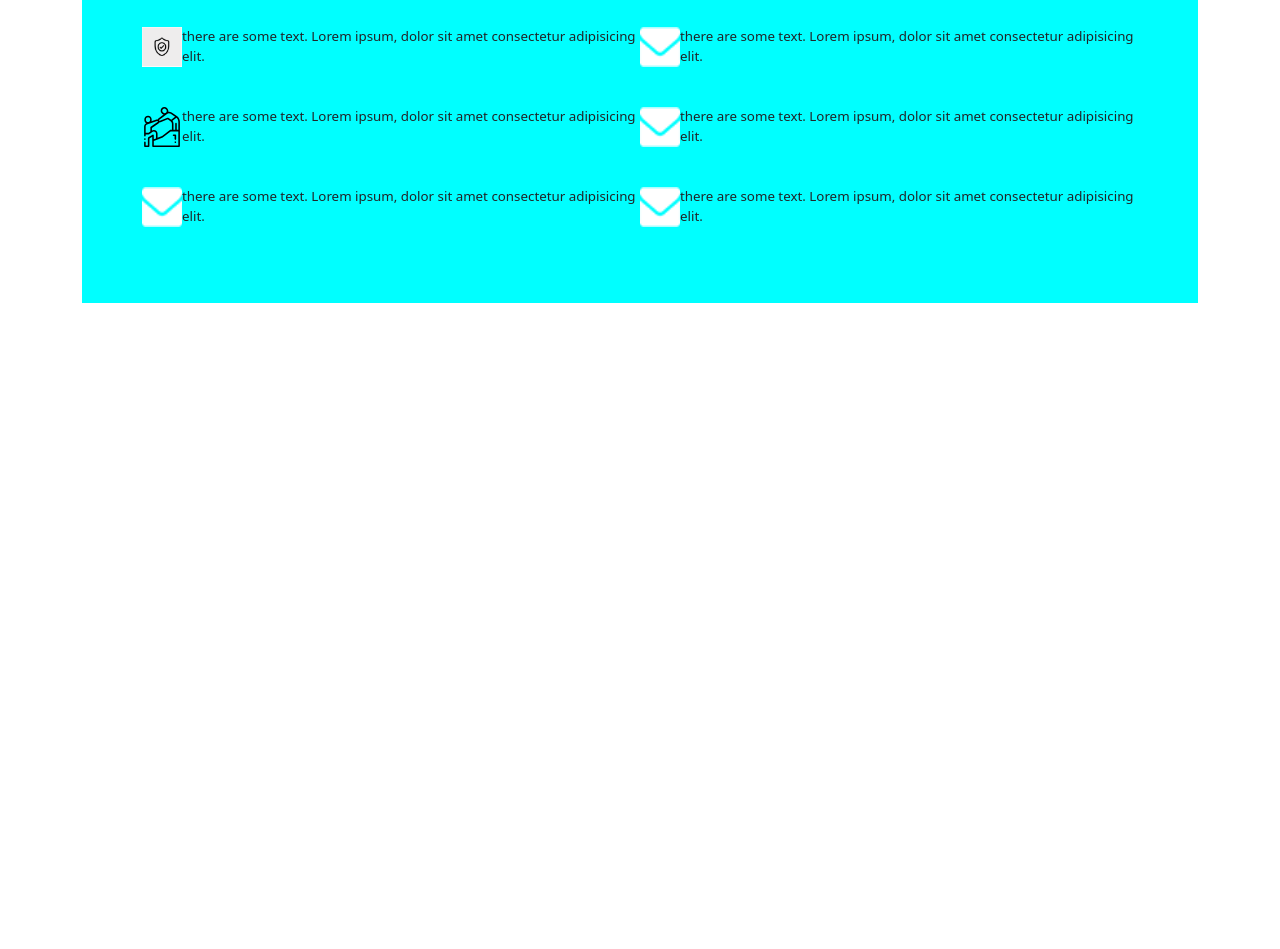
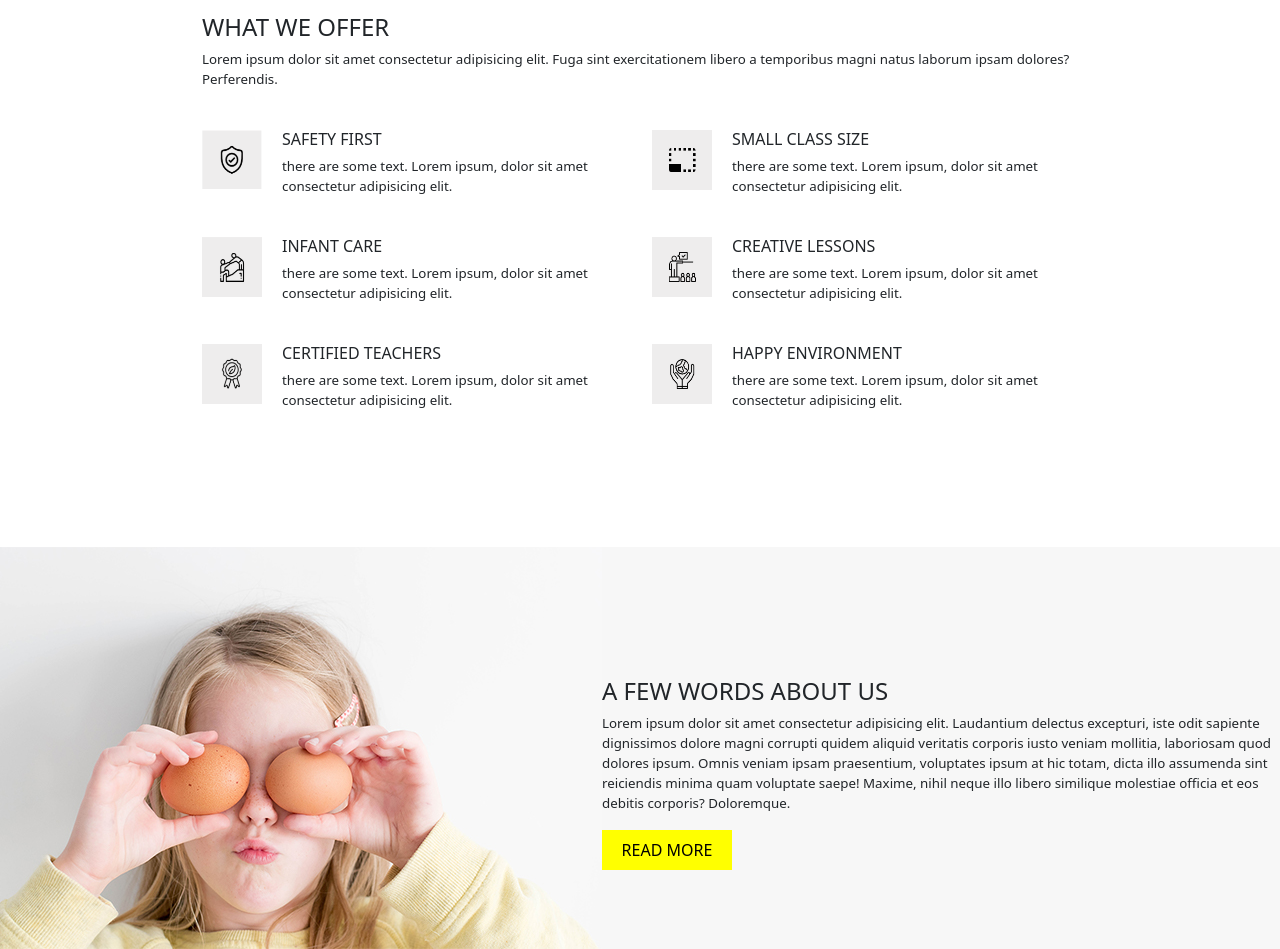
Before and after one commit to yeasin168703/Mern-Stack, a plain HTML site: page Project-1/index.html in a window 1280 px wide. Shown: the part 713-1662 px from the top of the page. Before the commit the page ends 1016 px from the top, so only its background shows below. Drawn offline with nearby package versions, Linux system fonts and the light colour scheme.

Commit message:
Add some code

```diff
--- a/Project-1/index.html
+++ b/Project-1/index.html
@@ -88,27 +88,48 @@
       <!-- carousel end -->
 
 
-      <!-- box-div start -->
+      <!-- banner section start -->
 
-      <section class="container">
+      <section class="container text">
+
+
 
         <div class="col-row">
+
+          <div class="row">
+            <h4>WHAT WE OFFER</h4>
+            <p>Lorem ipsum dolor sit amet consectetur adipisicing elit. Fuga sint exercitationem libero a temporibus magni natus laborum ipsam dolores? Perferendis.</p>
             <div class="col">
               <div class="row">
 
                 <div class="d-flex mt-4">
-                <img src="./asset/Safety-first.png" alt="" style="width: 40px; height: 40px;">
+                  <img src="./asset/Safety-first.png" alt="" style="width: 60px; height: 60px;">
+
+                  <div class="font">
+                    <h6>SAFETY FIRST</h6>
                     <p>there are some text.  Lorem ipsum, dolor sit amet consectetur adipisicing elit. </p>
                   </div>
 
+                </div>
+
                 <div class="d-flex mt-4">
-                <img src="./asset/help.svg" alt="" style="width: 40px; height: 40px;">
+                  <img src="./asset/help.png" alt="" style="width: 60px; height: 60px;">
+
+                  <div class="font">
+                    <h6>INFANT CARE</h6>
                     <p>there are some text.  Lorem ipsum, dolor sit amet consectetur adipisicing elit. </p>
                   </div>
 
+                </div>
+
                 <div class="d-flex mt-4">
-                <img src="/asset/envelope-white.png" alt="" style="width: 40px; height: 40px;">
+                  <img src="./asset/Certified--.png" alt="" style="width: 60px; height: 60px;">
+
+                  <div class="font">
+                    <h6>CERTIFIED TEACHERS</h6>
                     <p>there are some text.  Lorem ipsum, dolor sit amet consectetur adipisicing elit. </p>
+                  </div>
+
                 </div>
 
               </div>
@@ -118,27 +139,54 @@
               <div class="row">
 
                 <div class="d-flex mt-4">
-                <img src="/asset/envelope-white.png" alt="" style="width: 40px; height: 40px;">
+                  <img src="./asset/Small class.png" alt="" style="width: 60px; height: 60px;">
+
+                  <div class="font">
+                    <h6>SMALL CLASS SIZE</h6>
                     <p>there are some text.  Lorem ipsum, dolor sit amet consectetur adipisicing elit. </p>
                   </div>
 
+                </div>
+
                 <div class="d-flex mt-4">
-                <img src="/asset/envelope-white.png" alt="" style="width: 40px; height: 40px;">
+                  <img src="./asset/Creative lesson.png" alt="" style="width: 60px; height: 60px;">
+
+                  <div class="font">
+                    <h6>CREATIVE LESSONS</h6>
                     <p>there are some text.  Lorem ipsum, dolor sit amet consectetur adipisicing elit. </p>
                   </div>
 
+                </div>
+
                 <div class="d-flex mt-4">
-                <img src="/asset/envelope-white.png" alt="" style="width: 40px; height: 40px;">
+                  <img src="./asset/Happy environment.png" alt="" style="width: 60px; height: 60px;">
+
+                  <div class="font">
+                    <h6>HAPPY ENVIRONMENT</h6>
                     <p>there are some text.  Lorem ipsum, dolor sit amet consectetur adipisicing elit. </p>
+                  </div>
+
                 </div>
 
               </div>
             </div>
           </div>
 
+        </div>
+
       </section>
+      <!-- banner section end -->
 
-      <!-- box-div end -->
+      <!-- bg-img section start -->
+      <div class="bg-img">
+        <img src="./asset/about-img.jpg" alt="">
+        <div class="text">
+          <h4>A FEW WORDS ABOUT US</h4>
+          <P>Lorem ipsum dolor sit amet consectetur adipisicing elit. Laudantium delectus excepturi, iste odit sapiente dignissimos dolore magni corrupti quidem aliquid veritatis corporis iusto veniam mollitia, laboriosam quod dolores ipsum. Omnis veniam ipsam praesentium, voluptates ipsum at hic totam, dicta illo assumenda sint reiciendis minima quam voluptate saepe! Maxime, nihil neque illo libero similique molestiae officia et eos debitis corporis? Doloremque.</P>
+          <button>READ MORE</button>
+        </div>
+      </div>
+      <!-- bg-img section end -->
 
 </body>
 </html>
--- a/Project-1/style.css
+++ b/Project-1/style.css
@@ -7,7 +7,7 @@
 }
 
 
-/** section start **/
+/* section start */
 .section{
     height: 550px;
     background-color: #78853F;
@@ -45,88 +45,31 @@ font-weight: bold;
     width: 10px;
     border-radius: 50%;
 }
-/** section end **/
-
-
-
-/* box div  start*/
-
+/* banner section start*/
 .col-row{
     display: flex;
-    background-color: aqua;
-    margin-top: 50px;
-    padding: 60px;
-}
-.col-row h4{
-
+    padding: 120px;
 }
 .row{
     display: flex;
 }
+.col-row .mt-4{
+    gap: 20px;
+}
+/* banner section end*/
 
-
-
-
-
-
-
-
-
-
-
-
-
-
-
-/* .box{
-    margin-top: 50px;
-    background-color: aqua;
+/* bg-img section start */
+.bg-img{
     display: flex;
 }
-.box .container{
-    padding: 5%;
+.bg-img .text{
+    background-color: #F7F7F7;
+    padding-top: 130px;
 }
-.col{
-    display: flex;
-    padding: 5%;
-    gap: 25px;
-    background-color: #78853F;
-} */
-
-/* box div  end*/
-
-/**  **/
-
-
-
-
-
-
-
-
-
-
-/* .bg .imase-1{
-    position: relative;
+.bg-img .text button{
+    border: none;
+    background-color: yellow;
+    height: 40px;
+    width: 130px;
 }
-.bg .text{
-    width: 430px;
-    position: absolute;
-
-} */
-
-
-
-/* .dvi-1{
-    display: flex;
-}
-.half-width{
-    display: flex;
-    gap: 30px;
-}
-.box-div .container{
-    padding-top: 6rem;
-} */
-/* .navigation{
-    display: flex;
-} */
+/* bg-img section start */
```
Also changed, not shown: Project-1/asset/Certified--.png (added), Project-1/asset/Creative lesson.png (added), Project-1/asset/Happy environment.png (added), Project-1/asset/Small class.png (added), Project-1/asset/about-img.jpg (added), Project-1/asset/education.jpg.svg (added), Project-1/asset/help.png (added), Project-1/asset/photo-size.svg (added), Project-1/asset/planet-earth.svg (added), Project-1/asset/vegan.svg (added). Lines whose indentation alone changed are shown as unchanged.
